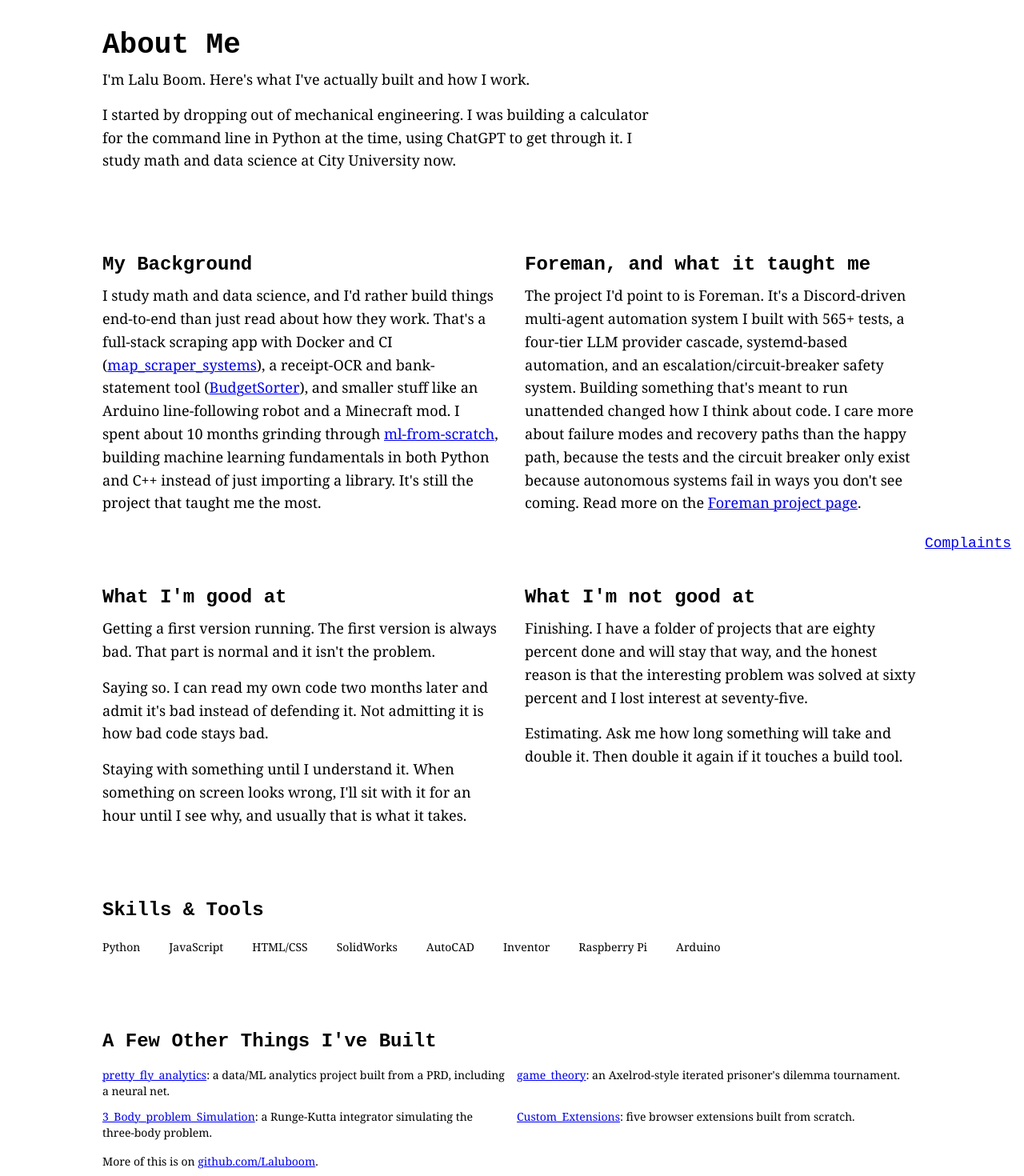
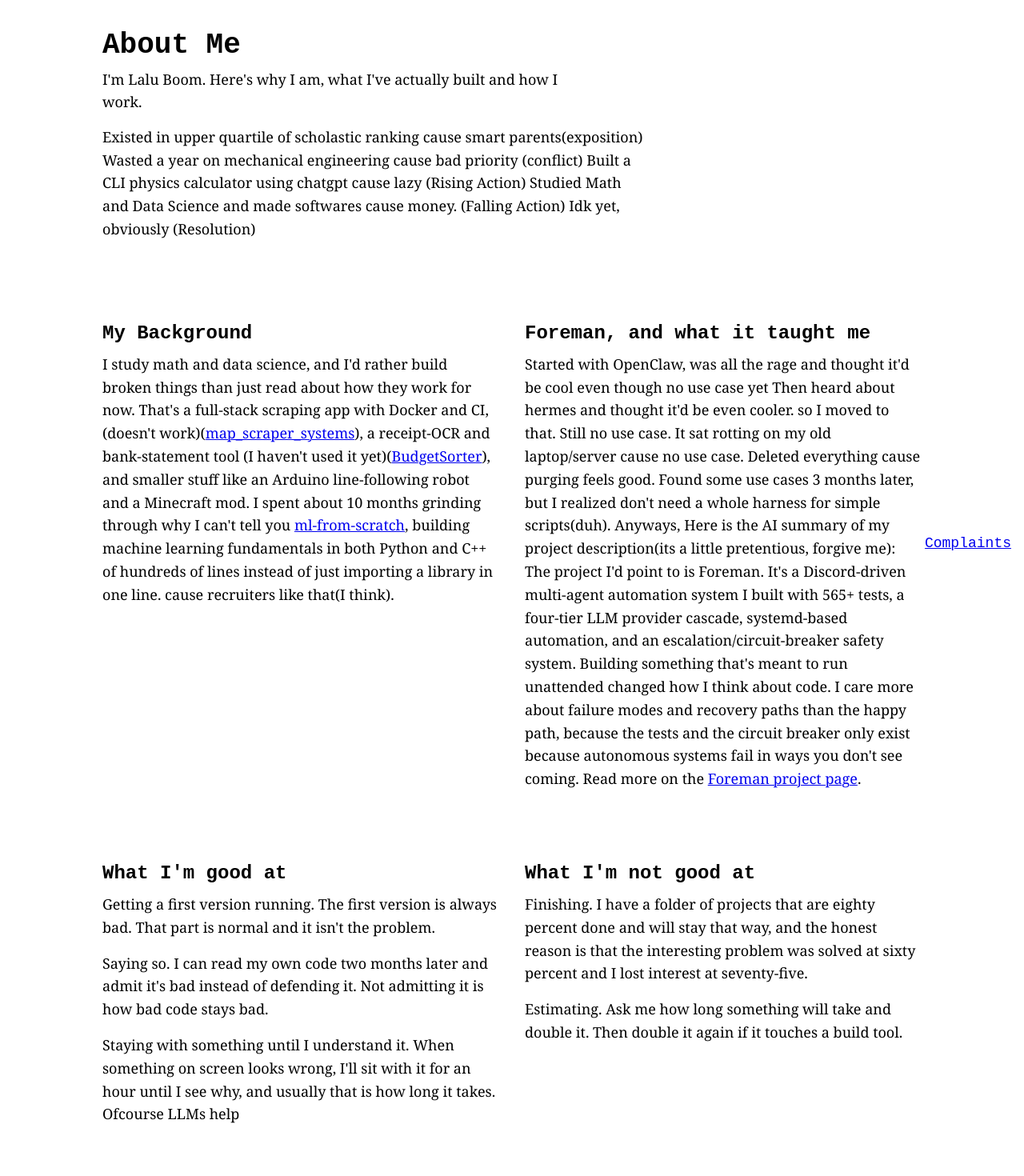
Before and after one commit to Laluboom/visesh-portfolio-v.2, a Next.js app: page /about in a window 1280 px wide. Shown: the part 80-1550 px from the top of the page at 80% size. Built offline with nearby package versions, Linux system fonts and the light colour scheme.

Commit message:
"Improved" Website Language

```diff
--- a/src/app/about/page.tsx
+++ b/src/app/about/page.tsx
@@ -6,14 +6,15 @@ export default function AboutPage() {
         <div className="pb-8">
           <h1 className="mb-2 text-4xl">About Me</h1>
           <p className="max-w-xl text-lg">
-            I&apos;m Lalu Boom. Here&apos;s what I&apos;ve actually built and
-            how I work.
+            I&apos;m Lalu Boom. Here&apos;s why I am, what I&apos;ve actually
+            built and how I work.
           </p>
           <p className="mt-4">
-            I started by dropping out of mechanical engineering. I was building
-            a calculator for the command line in Python at the time, using
-            ChatGPT to get through it. I study math and data science at City
-            University now.
+            Existed in upper quartile of scholastic ranking cause smart parents(exposition)
+            Wasted a year on mechanical engineering cause bad priority (conflict)
+            Built a CLI physics calculator using chatgpt cause lazy (Rising Action)
+            Studied Math and Data Science and made softwares cause money. (Falling Action)
+            Idk yet, obviously (Resolution)
           </p>
         </div>
 
@@ -22,8 +23,8 @@ export default function AboutPage() {
           <div className="box">
             <h2 className="mb-2 text-2xl">My Background</h2>
             <p>
-              I study math and data science, and I&apos;d rather build things end-to-end
-              than just read about how they work. That's a full-stack scraping app with Docker and CI (
+              I study math and data science, and I&apos;d rather build broken things
+              than just read about how they work for now. That's a full-stack scraping app with Docker and CI, (doesn't work)(
               <a
                 href="https://github.com/Laluboom/map_scraper_systems"
                 target="_blank"
@@ -31,7 +32,7 @@ export default function AboutPage() {
               >
                 map_scraper_systems
               </a>
-              ), a receipt-OCR and bank-statement tool (
+              ), a receipt-OCR and bank-statement tool (I haven't used it yet)(
               <a
                 href="https://github.com/Laluboom/BudgetSorter"
                 target="_blank"
@@ -40,7 +41,7 @@ export default function AboutPage() {
                 BudgetSorter
               </a>
               ), and smaller stuff like an Arduino line-following robot and a Minecraft mod.
-              I spent about 10 months grinding through{' '}
+              I spent about 10 months grinding through why I can't tell you{' '}
               <a
                 href="https://github.com/Laluboom/ml-from-scratch"
                 target="_blank"
@@ -48,14 +49,18 @@ export default function AboutPage() {
               >
                 ml-from-scratch
               </a>
-              , building machine learning fundamentals in both Python and C++ instead of just
-              importing a library. It's still the project that taught me the most.
+              , building machine learning fundamentals in both Python and C++ of hundreds of lines instead of just
+              importing a library in one line. cause recruiters like that(I think).
             </p>
           </div>
-
           <div className="box">
             <h2 className="mb-2 text-2xl">Foreman, and what it taught me</h2>
             <p>
+              Started with OpenClaw, was all the rage and thought it'd be cool even though no use case yet
+              Then heard about hermes and thought it'd be even cooler. so I moved to that. Still no use case.
+              It sat rotting on my old laptop/server cause no use case. Deleted everything cause purging feels good.
+              Found some use cases 3 months later, but I realized don't need a whole harness for simple scripts(duh).
+              Anyways, Here is the AI summary of my project description(its a little pretentious, forgive me):
                 The project I'd point to is Foreman. It's a Discord-driven multi-agent
                 automation system I built with 565+ tests, a four-tier LLM provider cascade,
                 systemd-based automation, and an escalation/circuit-breaker safety system.
@@ -84,7 +89,7 @@ export default function AboutPage() {
             <p>
               Staying with something until I understand it. When something on
               screen looks wrong, I&apos;ll sit with it for an hour until I see
-              why, and usually that is what it takes.
+              why, and usually that is how long it takes. Ofcourse LLMs help
             </p>
           </div>
 
@@ -111,11 +116,11 @@ export default function AboutPage() {
               'Python',
               'JavaScript',
               'HTML/CSS',
-              'SolidWorks',
+              'Bash',
               'AutoCAD',
-              'Inventor',
-              'Raspberry Pi',
-              'Arduino',
+              'CI/CD',
+              'SQL',
+              'Math(really good)',
             ].map((skill) => (
               <span key={skill} className="pr-6 py-1 text-sm">
                 {skill}
@@ -126,7 +131,7 @@ export default function AboutPage() {
 
         {/* What I've Built */}
         <div className="box">
-          <h2 className="mb-4 text-2xl">A Few Other Things I've Built</h2>
+          <h2 className="mb-4 text-2xl">A Few Other Things I've been "passionate" about</h2>
           <ul className="grid gap-3 text-sm sm:grid-cols-2">
             <li>
               <a
@@ -136,7 +141,7 @@ export default function AboutPage() {
               >
                 pretty_fly_analytics
               </a>
-              : a data/ML analytics project built from a PRD, including a neural net.
+              : a data/ML analytics project built from a PRD, including a neural net. oooh so cool.
             </li>
             <li>
               <a
@@ -146,7 +151,7 @@ export default function AboutPage() {
               >
                 game_theory
               </a>
-              : an Axelrod-style iterated prisoner's dilemma tournament.
+              : an Axelrod-style iterated prisoner's dilemma tournament. Good guys win surprisingly.
             </li>
             <li>
               <a
@@ -156,7 +161,7 @@ export default function AboutPage() {
               >
                 3_Body_problem_Simulation
               </a>
-              : a Runge-Kutta integrator simulating the three-body problem.
+              : a Runge-Kutta integrator simulating the three-body problem. Didn't understand much, looks cool though.
             </li>
             <li>
               <a
@@ -166,11 +171,11 @@ export default function AboutPage() {
               >
                 Custom_Extensions
               </a>
-              : five browser extensions built from scratch.
+              : five browser extensions. Cause I'm lazy.
             </li>
           </ul>
           <p className="mt-4 text-sm">
-            More of this is on{' '}
+            More of like this? --&gt;{' '}
             <a href="https://github.com/Laluboom" target="_blank" rel="noopener noreferrer">
               github.com/Laluboom
             </a>
--- a/src/app/components/NotesSheet.tsx
+++ b/src/app/components/NotesSheet.tsx
@@ -14,10 +14,11 @@ import { useEffect, useRef, useState } from 'react';
 
 const ALREADY_NOTED = [
   'The Suika game does not merge anything.',
-  'The arcade room comes up black.',
+  'The arcade room is already too zoomed in',
+  'This Laluboom guy is very corny',
 ];
 
-const BLANK_LINES = 7;
+const BLANK_LINES = 8;
 
 type Line = { text: string; checked: boolean };
 
@@ -88,8 +89,8 @@ export default function NotesSheet() {
           >
             <h2 className="text-xl">Complaints</h2>
             <p className="mt-2 mb-4 text-sm">
-              The first two are already on the record. Add yours underneath.
-              This sends nowhere, which I am telling you up front.
+              The first three are already noted and on the record. Add yours underneath.
+              This sends nowhere, which I am obligted to tell you up front so I don't feel bad.
             </p>
 
             <div className="notes-pad">
--- a/src/app/contact/page.tsx
+++ b/src/app/contact/page.tsx
@@ -7,7 +7,7 @@ export default function ContactPage() {
         <div className="pb-8">
           <h1 className="text-4xl">Get in Touch</h1>
           <p className="text-lg">
-            Email me directly, or check out my work on GitHub.
+            Email me directly, maybe I'll reply, or check out my work on GitHub and star it, or connect with me on linkedIn #followforfollow:).
             {/* TODO(lalu): add real availability/what you're open to, e.g. freelance, full-time, collab */}
           </p>
         </div>
--- a/src/app/home/Hero.tsx
+++ b/src/app/home/Hero.tsx
@@ -7,7 +7,7 @@ export default function Hero() {
         This site exists because I needed a domain to verify some cloud API requests.
       </p>
       <p className="mt-2 text-sm text-[color:var(--muted)]">
-        PS: might as well show off my other stuff while I'm at it.
+        PS: Try not to complaint too much, not that I'm listening
       </p>
     </section>
   );
--- a/src/app/layout.tsx
+++ b/src/app/layout.tsx
@@ -4,7 +4,7 @@ import NotesSheet from './components/NotesSheet';
 
 export const metadata = {
   title: 'Lalu Boom',
-  description: "Lalu Boom's portfolio. A pile of real projects, mostly code.",
+  description: "Lalu Boom's portfolio. A pile of real projects, mostly code and sarcasm.",
 };
 
 export default function RootLayout({ children }: { children: React.ReactNode }) {
--- a/src/app/privacy/page.tsx
+++ b/src/app/privacy/page.tsx
@@ -13,7 +13,7 @@ export default function PrivacyPage() {
           other users, no customers, and no public sign-up. This policy describes how
           Foreman handles the developer&apos;s own Google account data, since it
           requests access to Gmail and Google Calendar under Google&apos;s OAuth
-          framework.
+          framework. It will always only have accounts developer is personally aware about, no public signup possible.
         </p>
 
         <hr />
```
Also changed, not shown: src/app/home/Features.tsx (+10 -5 lines), .claude/launch.json (added). Lines whose indentation alone changed are shown as unchanged.
